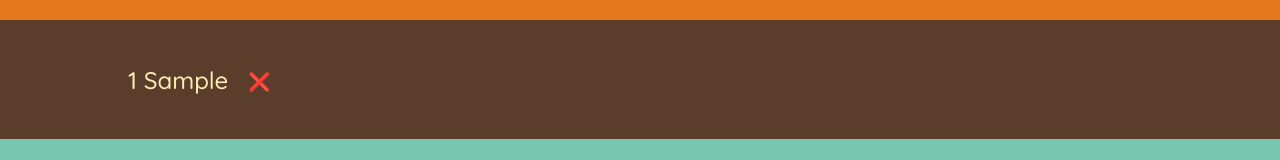
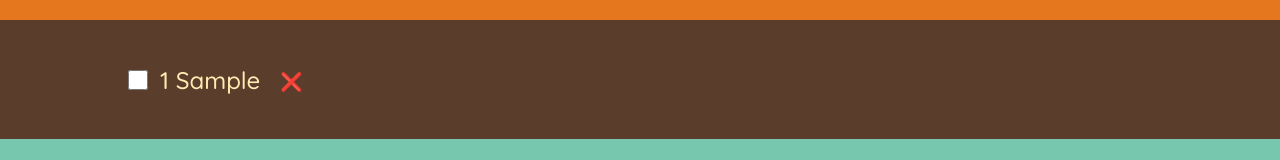
Before and after one commit to bHabawel/travel-list, a React (Create React App) app: page / in a window 1280 px wide. Both pictures are taken after typing "Sample" into the empty fields and a click on the button "ADD". Shown: the part 257-417 px from the top of the page. Built offline with nearby package versions, Linux system fonts and the light colour scheme.

Commit message:
added a toggle function to know if its done

```diff
--- a/src/App.js
+++ b/src/App.js
@@ -11,11 +11,25 @@ function App() {
     setItems((items) => items.filter((item) => item.id !== id));
   }
 
+  function handleToggleItem(id) {
+    setItems((prevItem) =>
+      prevItem.map((prevItem) =>
+        prevItem.id === id
+          ? { ...prevItem, packed: !prevItem.packed }
+          : prevItem
+      )
+    );
+  }
+
   return (
     <div className="App">
       <Logo />
       <Form onAddItems={handleAddItems} />
-      <PackingList items={items} onDeleteItem={handleDeleteItem} />
+      <PackingList
+        items={items}
+        onDeleteItem={handleDeleteItem}
+        onToggleItem={handleToggleItem}
+      />
       <Stats />
     </div>
   );
@@ -68,21 +82,33 @@ function Form({ onAddItems }) {
   );
 }
 
-function PackingList({ items, onDeleteItem }) {
+function PackingList({ items, onDeleteItem, onToggleItem }) {
   return (
     <div className="list">
       <ul>
         {items.map((item) => (
-          <Item key={item.id} item={item} onDeleteItem={onDeleteItem} />
+          <Item
+            key={item.id}
+            item={item}
+            onDeleteItem={onDeleteItem}
+            onToggleItem={onToggleItem}
+          />
         ))}
       </ul>
     </div>
   );
 }
 
-function Item({ item, onDeleteItem }) {
+function Item({ item, onDeleteItem, onToggleItem }) {
   return (
     <li>
+      <input
+        type="checkbox"
+        value={item.packed}
+        onChange={() => {
+          onToggleItem(item.id);
+        }}
+      />
       <span style={item.packed ? { textDecoration: "line-through" } : {}}>
         {item.quantity} {item.description}
       </span>
```
